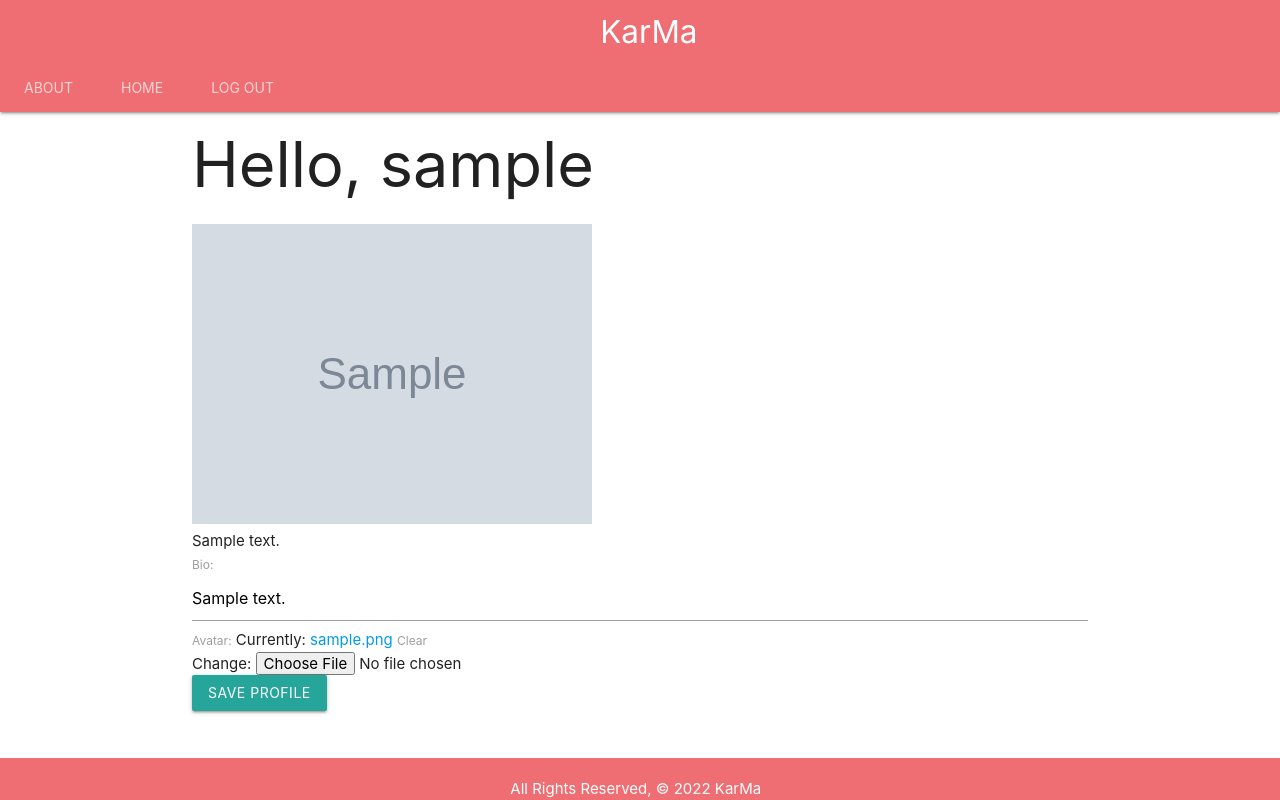
After one commit to ilsuryuz/KarMa, a Django app: page /account/ in a window 1280 px wide. The commit adds this page. Run offline with Django 4.2, Linux system fonts and the light colour scheme; a user stored in the database is signed in; tables that the repository leaves empty hold one stand-in row (values such as "Sample post"); grey boxes marked "Sample" are stand-in pictures.

Commit message:
Profile Model works, Picture upload to local works

```diff
--- a/KarMa/urls.py
+++ b/KarMa/urls.py
@@ -15,9 +15,12 @@ Including another URLconf
 """
 from django.contrib import admin
 from django.urls import path, include
-
+from django.conf.urls.static import static
+from django.conf import settings
 urlpatterns = [
     path('admin/', admin.site.urls),
     path('', include('main_app.urls')),
     path('accounts/', include('django.contrib.auth.urls'))
 ]
+
+urlpatterns += static(settings.MEDIA_URL, document_root = settings.MEDIA_ROOT)
--- a/main_app/admin.py
+++ b/main_app/admin.py
@@ -1,5 +1,6 @@
 from django.contrib import admin
-from .models import Post
+from .models import Post, Profile
 # Register your models here.
 
 admin.site.register(Post)
+admin.site.register(Profile)
--- /dev/null
+++ b/main_app/forms.py
@@ -0,0 +1,7 @@
+from django.forms import ModelForm
+from .models import Profile
+
+class ProfileForm(ModelForm):
+  class Meta:
+    model = Profile
+    fields = ['bio', 'avatar']
--- a/main_app/models.py
+++ b/main_app/models.py
@@ -1,3 +1,5 @@
+from email.policy import default
+from operator import truediv
 from django.db import models
 from django.urls import reverse
 from django.contrib.auth.models import User
@@ -7,6 +9,7 @@ class Post(models.Model):
     year = models.IntegerField()
     mark = models.CharField(max_length=50)
     model = models.CharField(max_length=50)
+    content = models.CharField(max_length=200)
 
     user = models.ForeignKey(User, on_delete=models.CASCADE)
 
@@ -15,3 +18,11 @@ class Post(models.Model):
 
     def get_absolute_url(self):
         return reverse('detail', kwargs={'post_id': self.id})
+
+class Profile(models.Model):
+    user = models.OneToOneField(User, related_name="profile", on_delete=models.CASCADE)
+    avatar = models.ImageField(null=True, blank=True, default="default-profile-pic.png")
+    bio = models.CharField(max_length=100, null=True, default="Car Enthusiast")
+
+    def __str__(self):
+        return self.user.username
--- a/main_app/templates/posts/index.html
+++ b/main_app/templates/posts/index.html
@@ -7,9 +7,10 @@
     <a href="{% url 'detail' post.id %}">
         <div class="card-content">
             <span class="card-title">{{ post.year }}</span>
-            <p>Breed: {{ post.mark }}</p>
-            <p>Description: {{ post.model }}</p>
+            <p>Mark: {{ post.mark }}</p>
+            <p>Model: {{ post.model }}</p>
         </div>
+        <h6>Posted By: {{post.user}}</h6>
     </a>
 </div>
 {% endfor %} {% endblock %}
--- /dev/null
+++ b/main_app/templates/profile/profile.html
@@ -0,0 +1,21 @@
+{% extends 'base.html' %} {%block content%}
+
+<h1>Hello, {{ profile.user }}</h1>
+<div>
+    <img src="{{profile.avatar.url}}" alt="{{profile.avatar}}"/>
+    <p>{{profile.bio}}</p>
+</div>
+<div>
+    <div>
+        <form action="" method="post" enctype="multipart/form-data">
+            {% csrf_token %} {{ profile_form.as_p }}
+            <input type="submit" class="btn" value="Save Profile" />
+        </form>
+    </div>
+
+    <div class="card-action">
+
+    </div>
+</div>
+
+{% endblock %}
--- a/main_app/urls.py
+++ b/main_app/urls.py
@@ -10,6 +10,5 @@ urlpatterns = [
     path('posts/<int:pk>/update/', views.PostUpdate.as_view(), name='posts_update'),
     path('posts/<int:pk>/delete/', views.PostDelete.as_view(), name='posts_delete'),
     path('accounts/signup/', views.signup, name='signup'),
-
-
+    path('account/', views.profile, name="profile"),
 ]
--- a/main_app/views.py
+++ b/main_app/views.py
@@ -1,10 +1,12 @@
+from audioop import reverse
 from wsgiref.util import request_uri
-from django.shortcuts import redirect, render
+from django.shortcuts import get_object_or_404, redirect, render
 
 from django.views.generic.edit import CreateView, UpdateView, DeleteView
 from django.contrib.auth import login
 from django.contrib.auth.forms import UserCreationForm
-from .models import Post
+from .models import Post, Profile
+from .forms import ProfileForm
 # Create your views here.
 
 def home(request):
@@ -20,7 +22,6 @@ def posts_index(request):
 def posts_detail(request, post_id):
     post = Post.objects.get(id=post_id)
     return render(request, 'posts/detail.html', { 'post': post })
-
 
 class PostCreate(CreateView):
   model = Post
@@ -45,6 +46,9 @@ def signup(request):
         form = UserCreationForm(request.POST)
         if form.is_valid():
             user = form.save()
+            Profile.objects.create(
+                user=user
+            )
             login(request, user)
             return redirect('index')
         else:
@@ -52,3 +56,13 @@ def signup(request):
     form = UserCreationForm()
     context = {'form': form, 'error_message': error_message }
     return render(request, 'registration/signup.html', context)
+
+def profile(request):
+    profile = request.user.profile
+    profile_form = ProfileForm(instance=profile)
+
+    if request.method == 'POST':
+        profile_form = ProfileForm(request.POST, request.FILES, instance=profile)
+        if profile_form.is_valid():
+            profile_form.save()
+    return render(request, 'profile/profile.html', { 'profile_form': profile_form, 'profile': profile})
```
Also changed, not shown: KarMa/settings.py (+8 -1 lines), main_app/migrations/0003_post_content_post_likes.py (added), main_app/migrations/0004_alter_post_likes.py (added), main_app/migrations/0005_remove_post_likes.py (added), main_app/migrations/0006_profile.py (added), main_app/static/images/IMG_8834.jpg (added), main_app/static/images/default-profile-pic.png (added).
